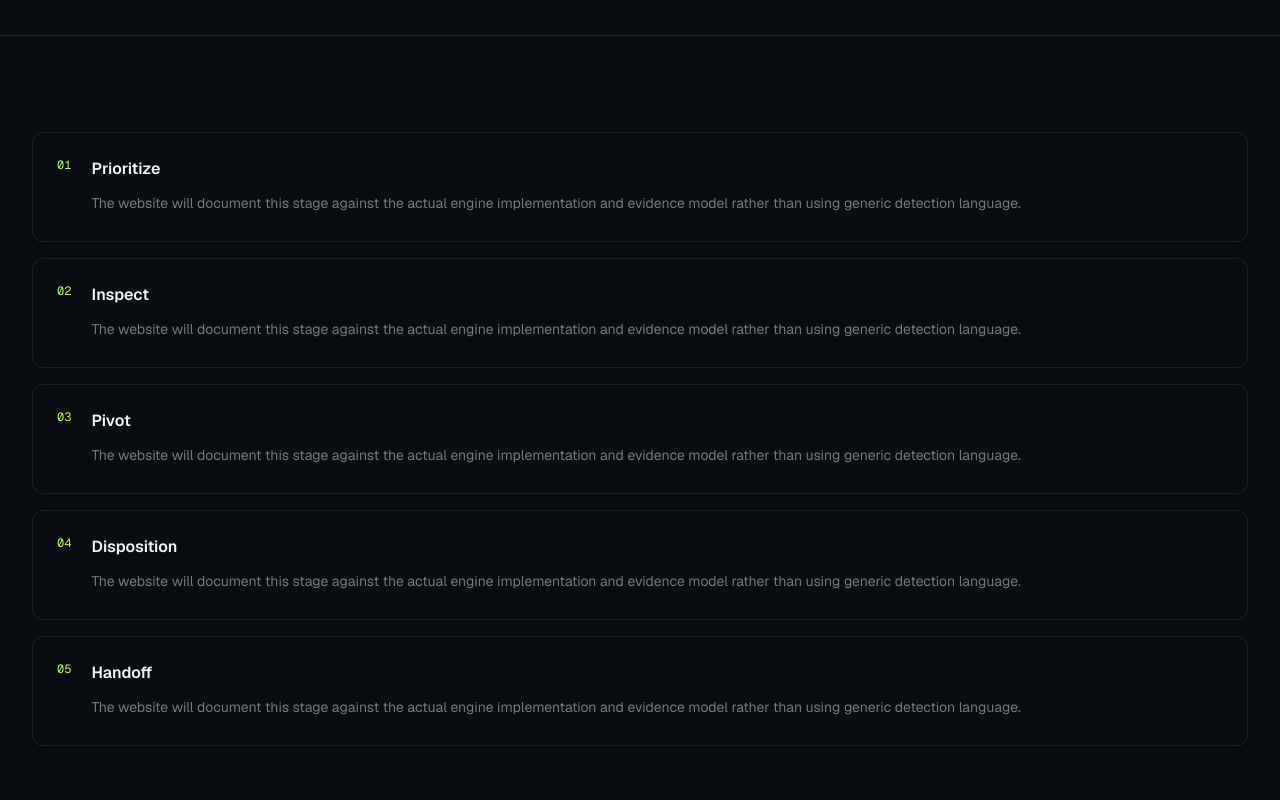
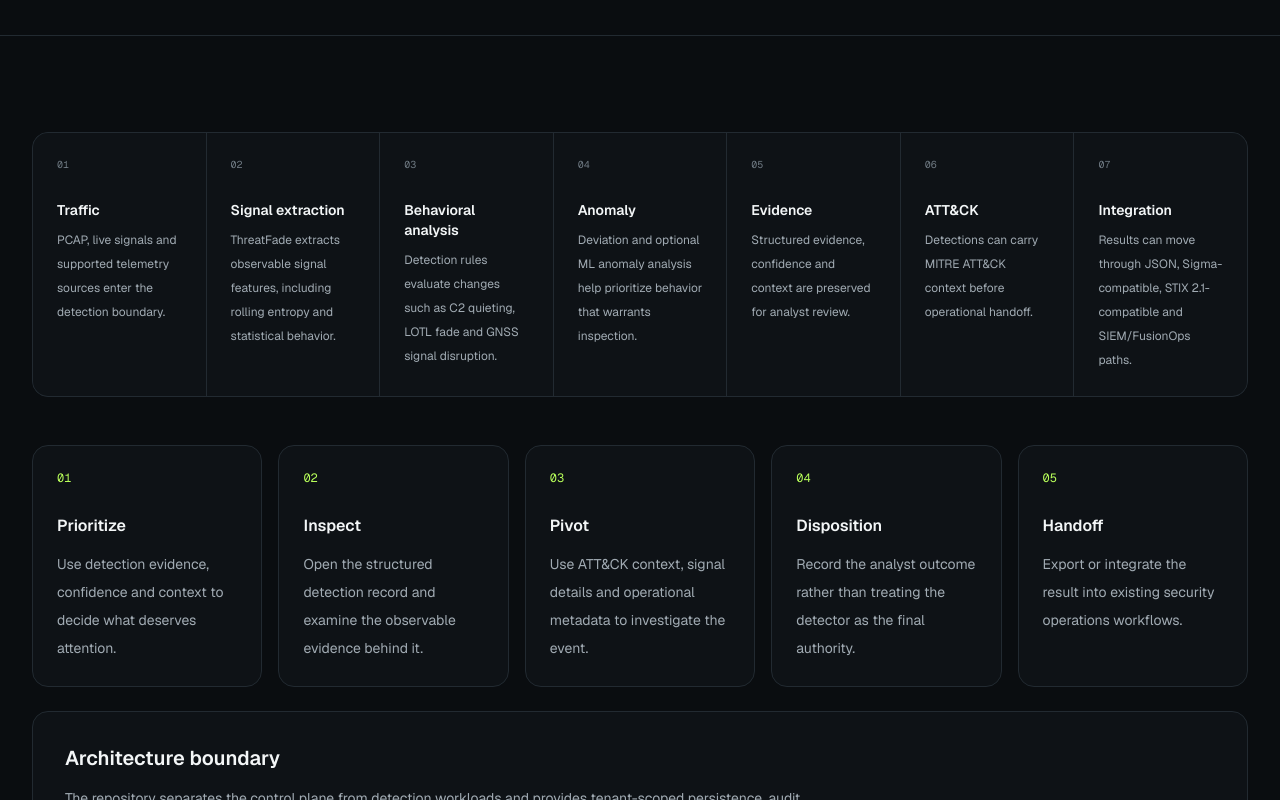
Before and after one commit to LloydCoder/tinlance-threatfade-web, a Next.js app: page /how-it-works in a window 1280 px wide. Shown: the part 560-1360 px from the top of the page. Built offline with nearby package versions, Linux system fonts and the light colour scheme.

Commit message:
feat(web): document ThreatFade operational flow

```diff
--- a/app/how-it-works/page.tsx
+++ b/app/how-it-works/page.tsx
@@ -1,5 +1,13 @@
 import { PageShell } from "@/components/layout/page-shell";
+import { DetectionPipeline } from "@/components/marketing/core-experience";
+import { TfPanel } from "@/components/ui/tf-primitives";
+
+const loop = [['Prioritize','Use detection evidence, confidence and context to decide what deserves attention.'],['Inspect','Open the structured detection record and examine the observable evidence behind it.'],['Pivot','Use ATT&CK context, signal details and operational metadata to investigate the event.'],['Disposition','Record the analyst outcome rather than treating the detector as the final authority.'],['Handoff','Export or integrate the result into existing security operations workflows.']] as const;
 
 export default function HowItWorksPage() {
-  return <PageShell eyebrow="How it works" title="A quiet channel becomes a measurable event." description="ThreatFade's operational loop is designed around evidence: prioritize, inspect, pivot, disposition, then hand off to the systems that already run security operations."><div className="space-y-4">{["Prioritize", "Inspect", "Pivot", "Disposition", "Handoff"].map((step, index) => <div key={step} className="flex gap-5 rounded-xl border border-white/8 bg-[#090c10] p-6"><span className="font-mono text-xs text-[#b8ff5a]">0{index + 1}</span><div><h2 className="font-semibold">{step}</h2><p className="mt-2 text-sm leading-7 text-white/45">The website will document this stage against the actual engine implementation and evidence model rather than using generic detection language.</p></div></div>)}</div></PageShell>;
+  return <PageShell eyebrow="How it works" title="A quiet channel becomes a measurable event." description="ThreatFade's operational loop is designed around evidence: prioritize, inspect, pivot, disposition, then hand off to the systems that already run security operations.">
+    <DetectionPipeline />
+    <div className="mt-12 grid gap-4 md:grid-cols-2 lg:grid-cols-5">{loop.map(([step,body], index) => <TfPanel key={step} className="p-6"><div className="font-mono text-xs text-[var(--tf-signal)]">0{index+1}</div><h2 className="mt-7 font-semibold">{step}</h2><p className="mt-3 text-sm leading-7 text-[var(--tf-text-muted)]">{body}</p></TfPanel>)}</div>
+    <TfPanel className="mt-6 p-6 sm:p-8"><h2 className="text-xl font-semibold">Architecture boundary</h2><p className="mt-3 max-w-3xl text-sm leading-7 text-[var(--tf-text-muted)]">The repository separates the control plane from detection workloads and provides tenant-scoped persistence, audit events, an analyst console and interoperability paths. Production authentication is fail-closed and deployment-specific identity configuration remains an operational requirement.</p></TfPanel>
+  </PageShell>;
 }
```
